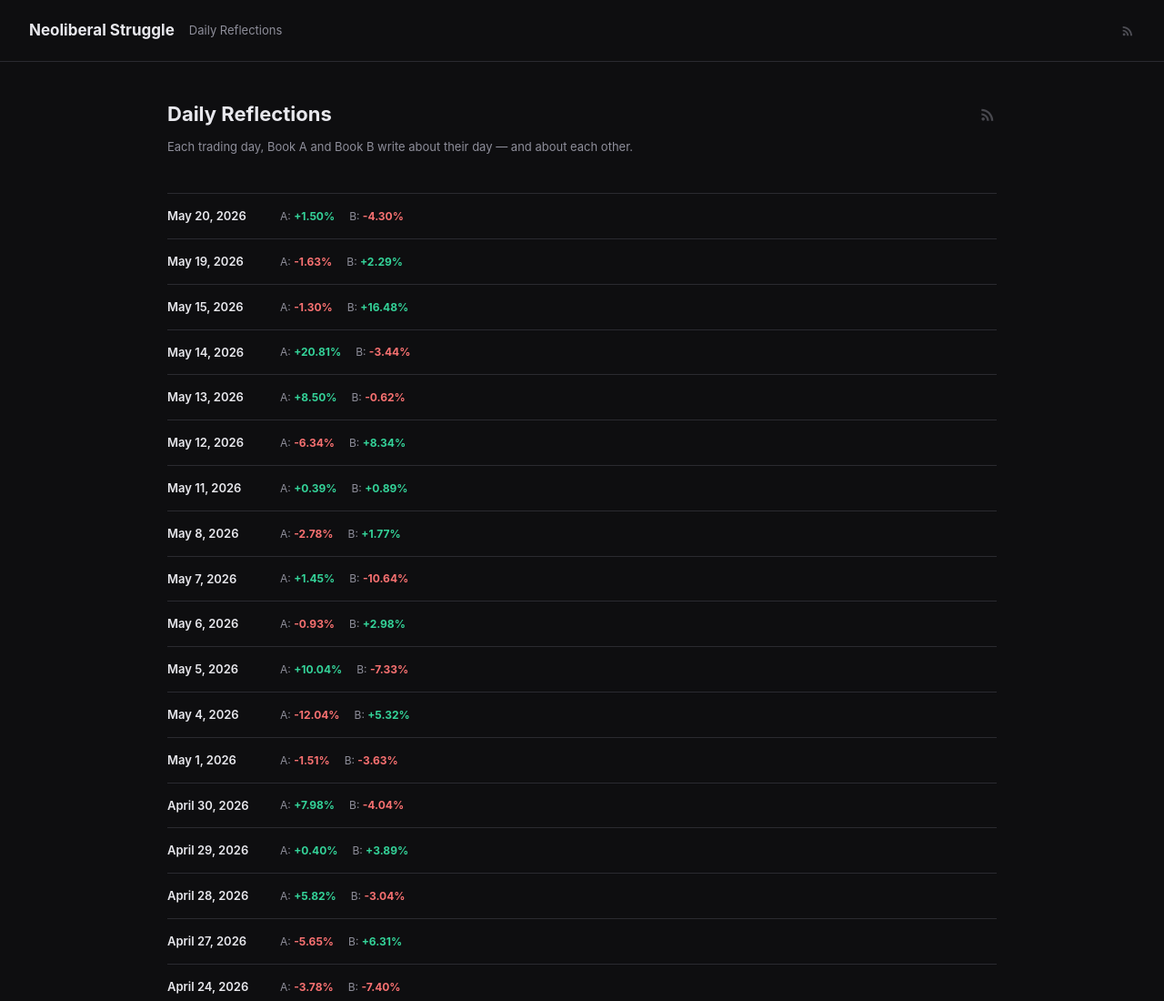
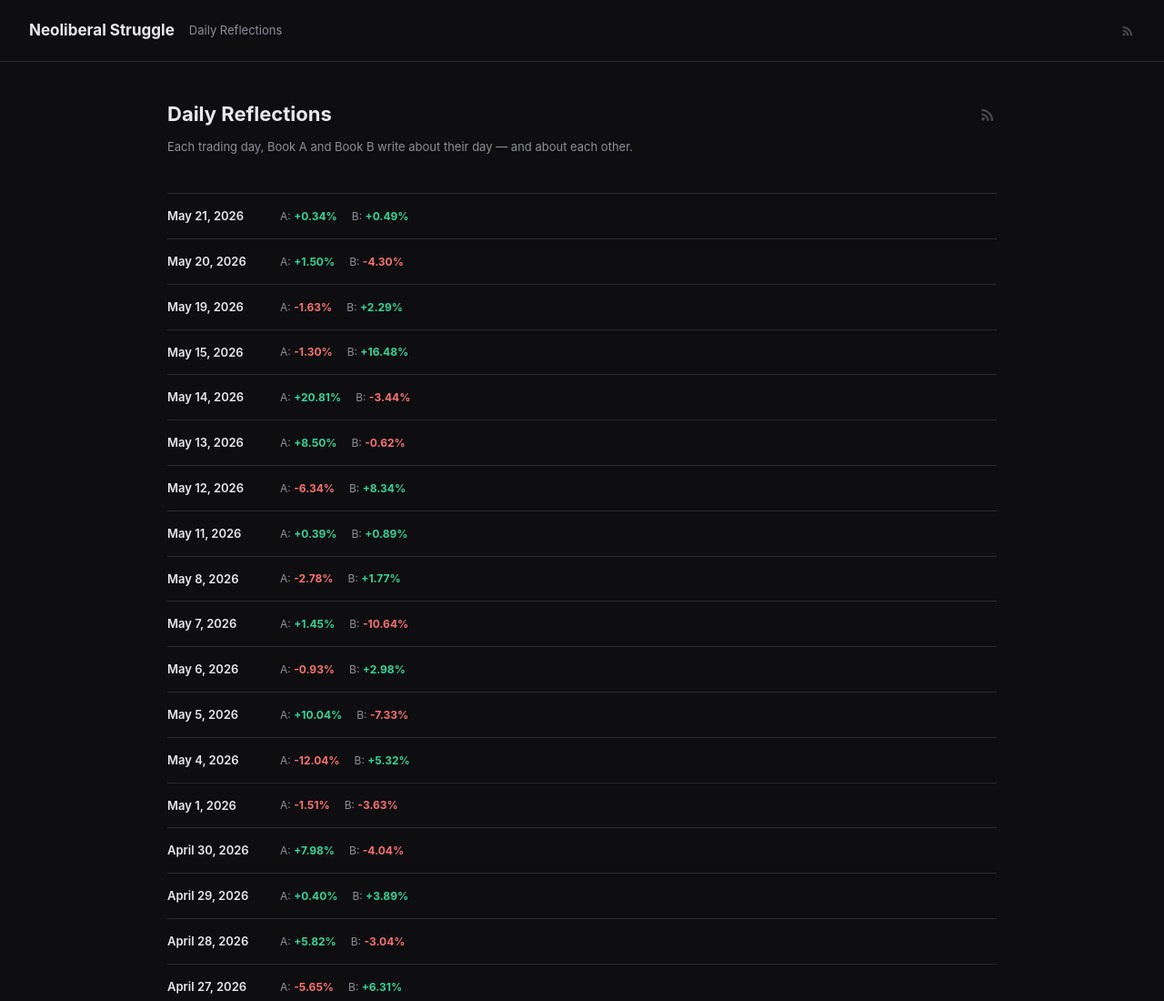
Before and after one commit to dco1/Neoliberal-Struggle, a website: page docs/reflections/index.html in a window 1280 px wide. Shown: the top 1100 px of the page at 91% size. Drawn offline with Linux system fonts and the light colour scheme.

Commit message:
chore: reflections index — 2026-05-21

```diff
--- a/docs/reflections/index.html
+++ b/docs/reflections/index.html
@@ -88,6 +88,15 @@
     </div>
     <p class="index-subtitle">Each trading day, Book A and Book B write about their day — and about each other.</p>
     <ul class="index-list">
+    <li class="index-item">
+      <a href="2026/05/21/index.html">
+        <span class="index-date">May 21, 2026</span>
+        <span class="index-pnl">
+          <span>A: <strong class="pos">+0.34%</strong></span>
+          <span>B: <strong class="pos">+0.49%</strong></span>
+        </span>
+      </a>
+    </li>
     <li class="index-item">
       <a href="2026/05/20/index.html">
         <span class="index-date">May 20, 2026</span>
```
